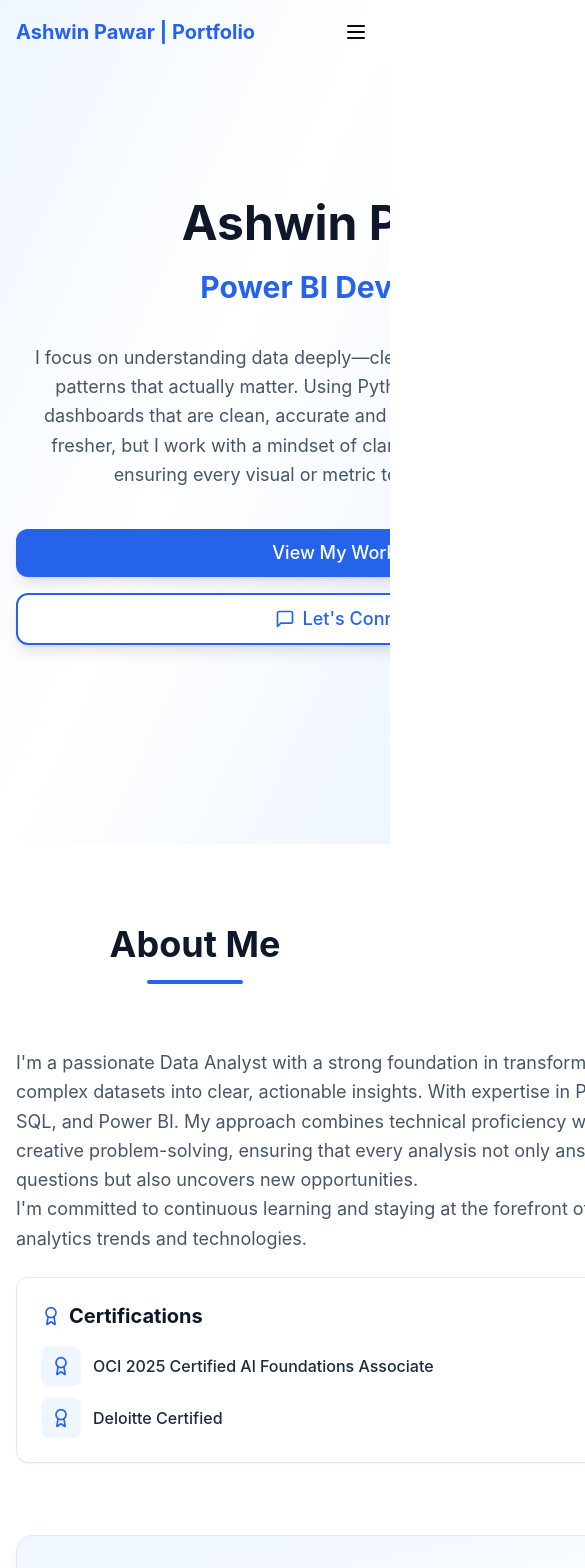
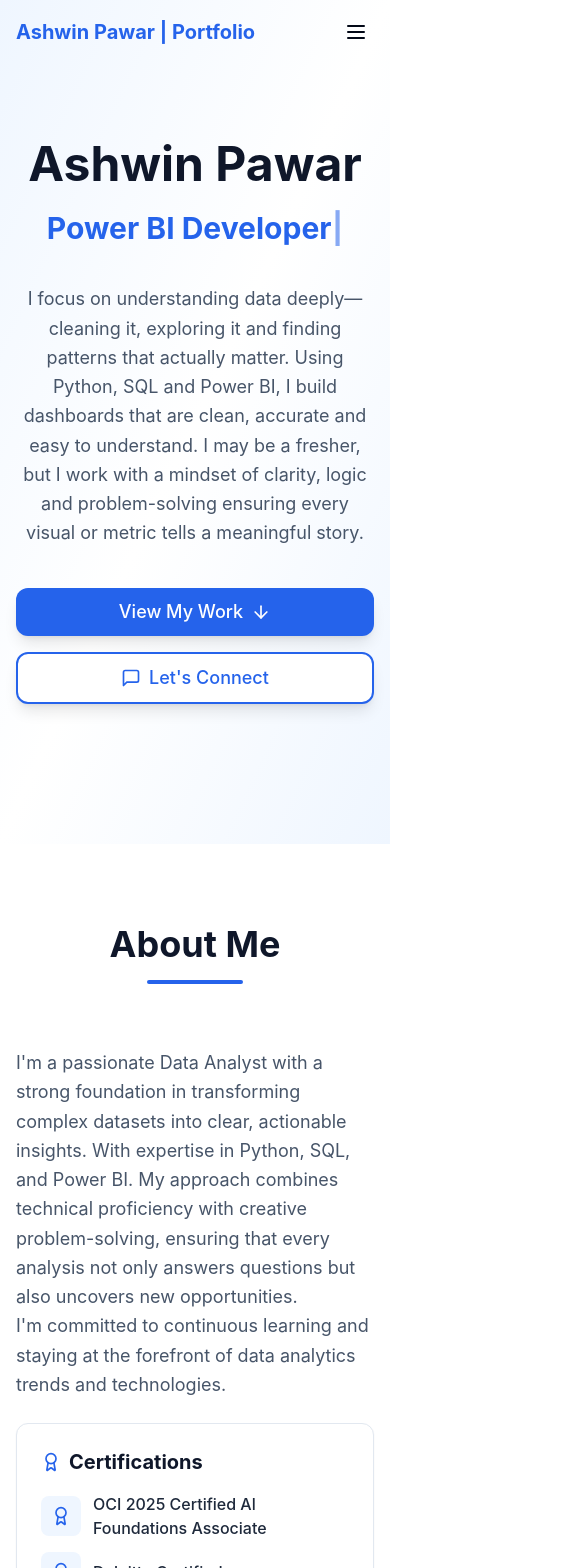
Before and after one commit to ashwin-pawar/portfolio_website, a React (Vite) app: page / in a window 390 px wide. Shown: the top 1568 px of the page, 585 px wide, since content can reach past the window. Built offline with nearby package versions, Linux system fonts and the light colour scheme.

Commit message:
make mobile reponsive web

```diff
--- a/src/components/portfolio/About.tsx
+++ b/src/components/portfolio/About.tsx
@@ -75,10 +75,11 @@ export default function About() {
             className={`space-y-6 transition-all duration-700 delay-200 ${
               isVisible
                 ? "opacity-100 translate-x-0"
-                : "opacity-0 -translate-x-10 h-[416px]"
+                : "opacity-0 -translate-x-10"
             }`}
           >
-            <div className="prose prose-lg max-w-none w-[642px] h-[205px]">
+
+            <div className="prose prose-lg max-w-full w-full">
               <p className="text-slate-600 leading-relaxed text-lg">
                 I'm a passionate Data Analyst with a strong foundation in
                 transforming complex datasets into clear, actionable insights.
--- a/src/components/portfolio/Hero.tsx
+++ b/src/components/portfolio/Hero.tsx
@@ -75,8 +75,7 @@ export default function Hero() {
                 </h2>
               </div>
             </div>
-
-            <p className="text-lg md:text-xl text-slate-600 max-w-2xl mx-auto lg:mx-0 leading-relaxed w-[665px]">
+            <p className="text-lg md:text-xl text-slate-600 max-w-xl mx-auto lg:mx-0 leading-relaxed w-full">
               I focus on understanding data deeply—cleaning it, exploring it and
               finding patterns that actually matter. Using Python, SQL and Power
               BI, I build dashboards that are clean, accurate and easy to
@@ -85,7 +84,7 @@ export default function Hero() {
               tells a meaningful story.
             </p>
 
-            <div className="flex flex-col sm:flex-row gap-4 justify-center lg:justify-start pt-4">
+            <div className="flex flex-col sm:flex-row gap-4 justify-center lg:justify-start pt-4 w-full max-w-md mx-auto lg:mx-0">
               <Button
                 size="lg"
                 onClick={scrollToProjects}
```
